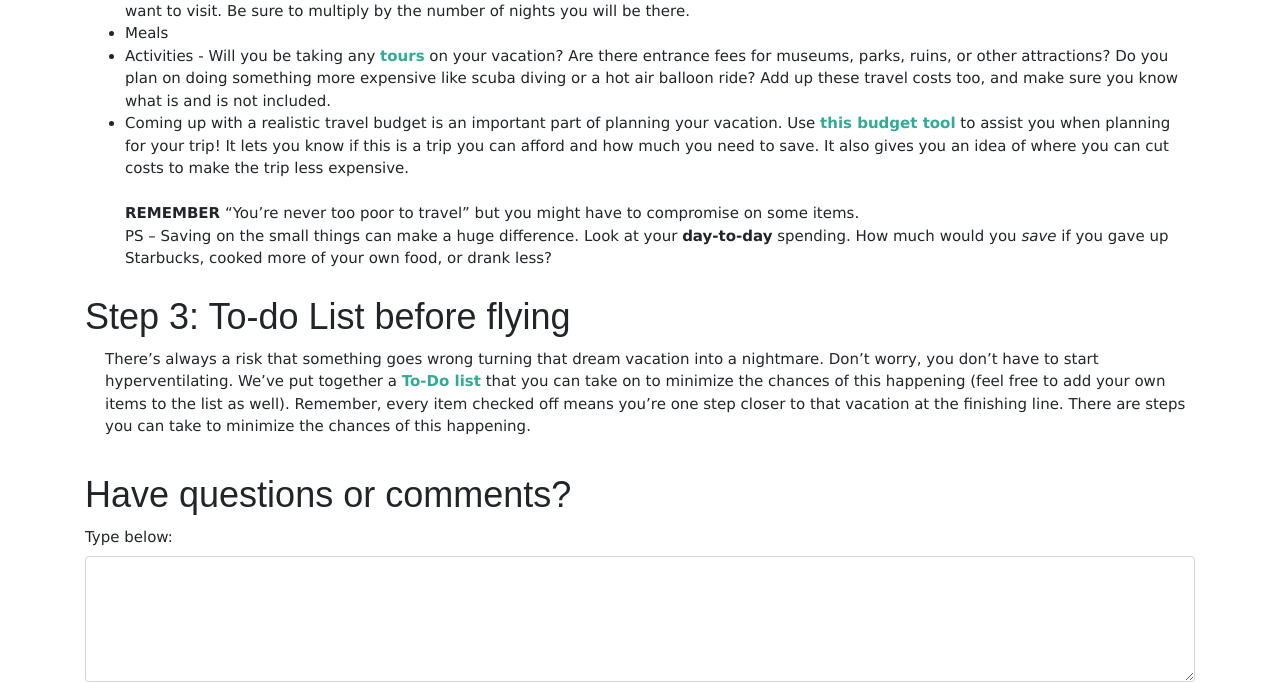
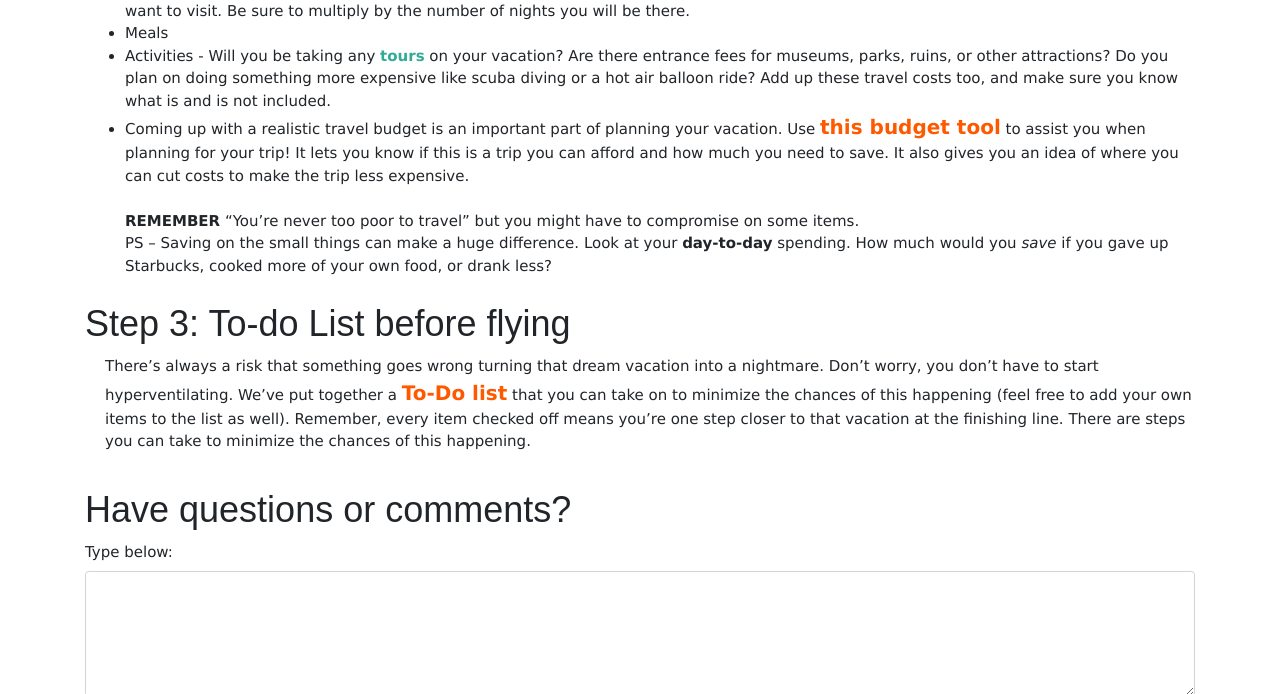
Before and after one commit to dl3238/Travel-Queens, a plain HTML site: page index.html in a window 1280 px wide. Shown: the part 1941-2635 px from the top of the page. Drawn offline with nearby package versions, Linux system fonts and the light colour scheme; a web font is replaced by a local one.

Commit message:
Update index.html

```diff
--- a/index.html
+++ b/index.html
@@ -269,7 +269,7 @@
           <li>Activities - Will you be taking any <span style="color: #32ab96;font-weight: bold"><a href="https://www.taketours.com/" target="_blank">tours</a></span> on your vacation? Are there entrance fees for museums, parks, ruins, or other
             attractions? Do
             you plan on doing something more expensive like scuba diving or a hot air balloon ride? Add up these travel costs too, and make sure you know what is and is not included.</li>
-          <li>Coming up with a realistic travel budget is an important part of planning your vacation. Use <span style="color: #32ab96;font-weight: bold"><a href="https://codepen.io/bk2697/live/REPjbN" target="_blank">this budget tool</a></span> to
+          <li>Coming up with a realistic travel budget is an important part of planning your vacation. Use <span style="font-size:20px ;color: #ff5900;font-weight: bold"><a href="https://codepen.io/bk2697/live/REPjbN" target="_blank">this budget tool</a></span> to
             assist you
             when planning for your trip! It lets you know if this is a trip you can afford and how much you need to save. It also gives you an idea of where you can cut costs to make the trip less expensive.</li>
 
@@ -287,7 +287,7 @@
     <h1 class="heading">Step 3: To-do List before flying</h1>
     <div class="row">
       <div class="col">
-        <p>There’s always a risk that something goes wrong turning that dream vacation into a nightmare. Don’t worry, you don’t have to start hyperventilating. We’ve put together a <span style="color: #32ab96;font-weight: bold"><a
+        <p>There’s always a risk that something goes wrong turning that dream vacation into a nightmare. Don’t worry, you don’t have to start hyperventilating. We’ve put together a <span style="font-size:20px ;color: #ff5900;font-weight: bold"><a
               href="https://codepen.io/bk2697/live/XoWJOZ" target="_blank">To-Do list</a></span> that you can take on to minimize the chances of this happening (feel free to add your own items to the list as well). Remember, every item checked off
           means you’re one step closer to that vacation at the finishing line. There are steps you can take
           to minimize the chances of this happening.
```
